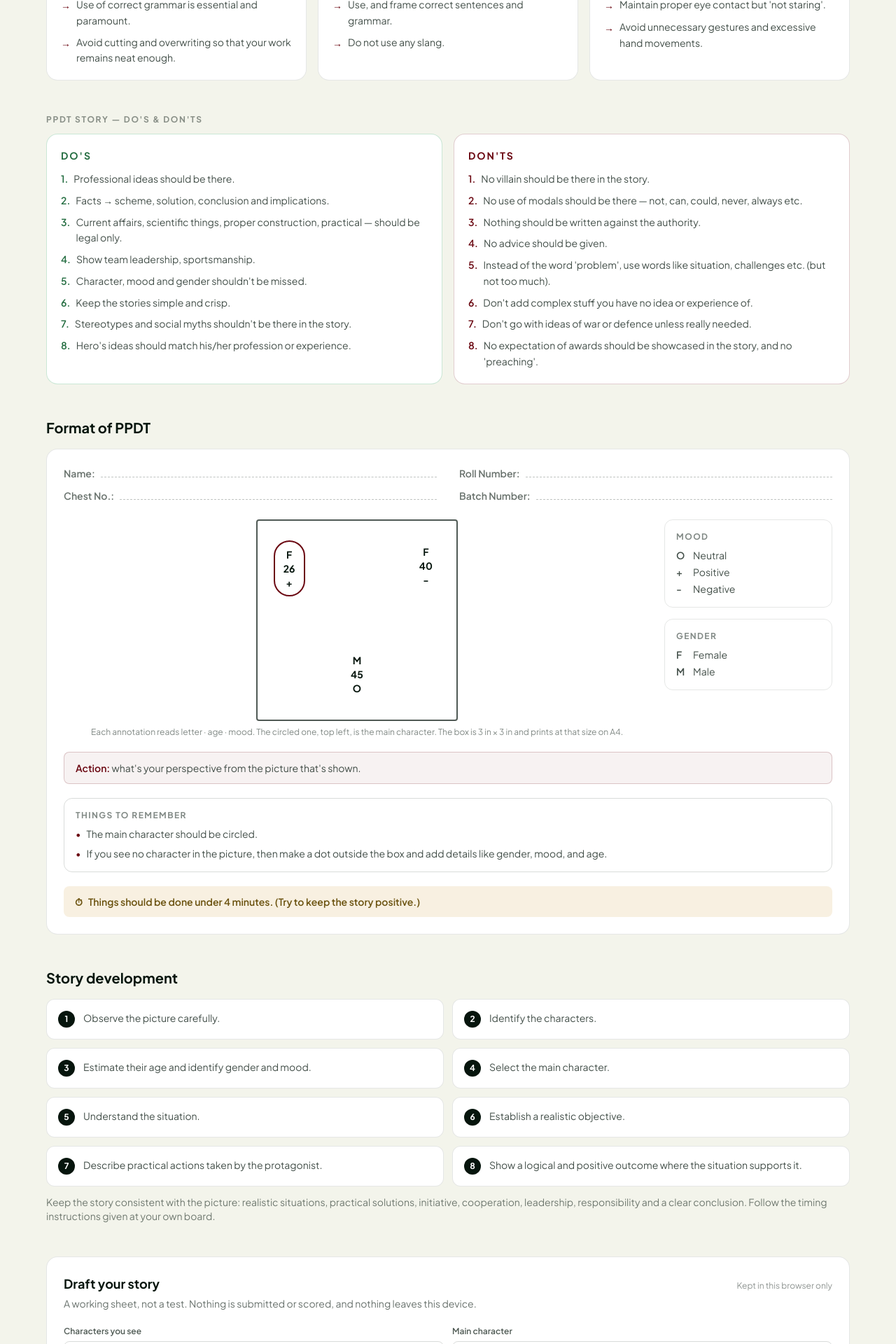
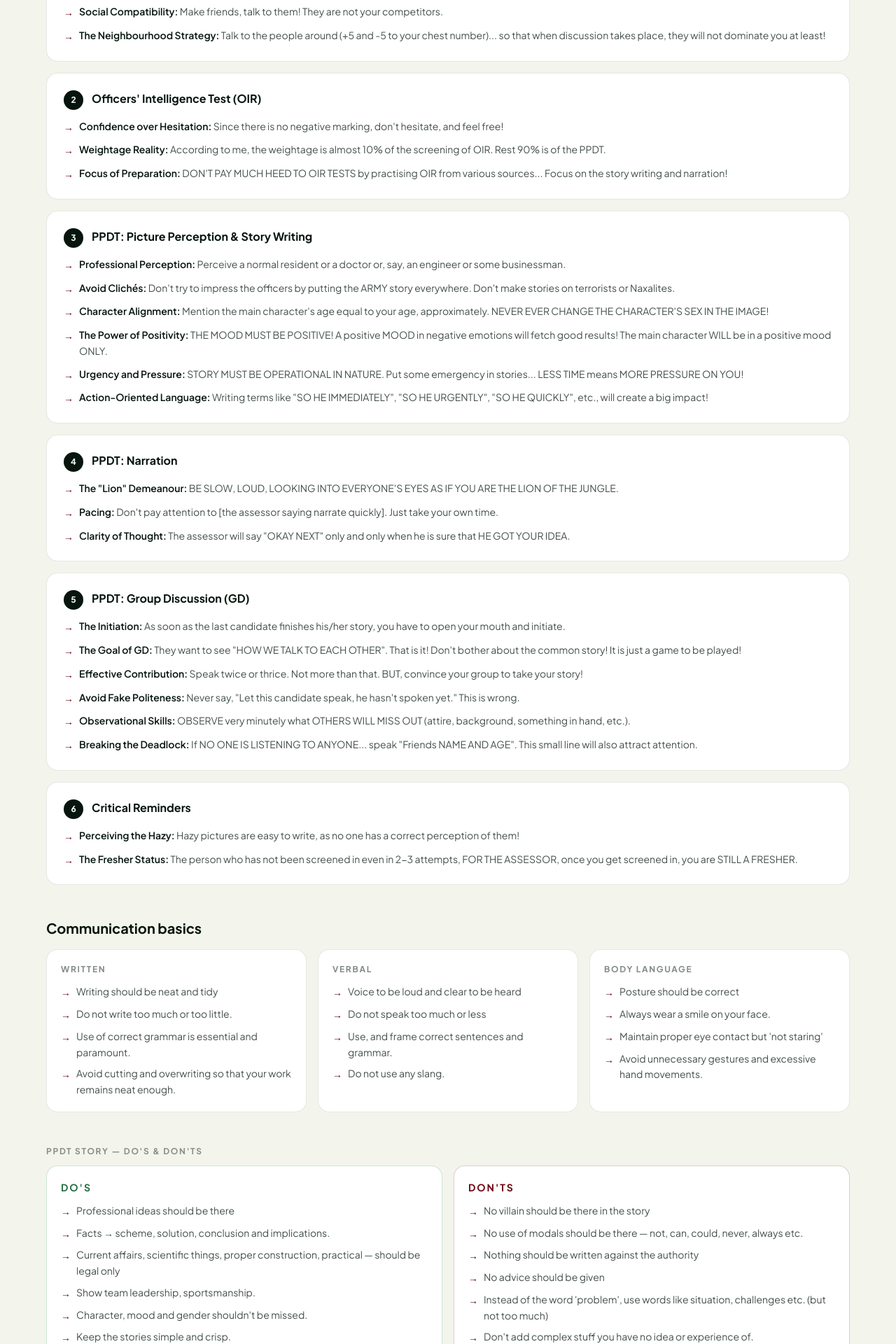
Before and after one commit to amansaroj2304/LearnersPark-2.0, a Next.js app: page /ppdt in a window 1280 px wide. Shown: the part 660-2580 px from the top of the page at 70% size. Built offline with nearby package versions, Linux system fonts and the light colour scheme; no server answers.

Commit message:
feat(ppdt): merge Day 1 walkthrough into the reference page
- H1 now Picture Perception & Discussion Test
- six numbered Day 1 blocks with bold lead-ins and caps preserved
- frame line and mentor credit above the walkthrough
- do's and don'ts aligned to the merged wording; draft sheet removed

```diff
--- a/src/app/ppdt/page.tsx
+++ b/src/app/ppdt/page.tsx
@@ -3,19 +3,132 @@ import Link from "next/link";
 import { Container } from "@/components/ui/container";
 import { SiteHeader } from "@/components/layout/site-header";
 import { SiteFooter } from "@/components/layout/site-footer";
-import { DraftSheet } from "@/components/ppdt/draft-sheet";
 
 export const metadata: Metadata = {
-  title: "PPDT — Picture Perception & Picture Description | Learners Park",
+  title: "PPDT — Picture Perception & Discussion Test | Learners Park",
   description:
-    "How to write and narrate a PPDT story: written, verbal and body-language guidance, do's and don'ts, and the exact answer-sheet format.",
+    "The Day 1 screening sequence as it is usually practised, the rules for writing and narrating a PPDT story, and the exact format of the answer sheet.",
 };
+
+type Block = { title: string; items: [string, string][] };
+
+const WALKTHROUGH: Block[] = [
+  {
+    title: "Pre-Testing & Building Rapport",
+    items: [
+      ["Social Compatibility", "Make friends, talk to them! They are not your competitors."],
+      [
+        "The Neighbourhood Strategy",
+        "Talk to the people around (+5 and -5 to your chest number)... so that when discussion takes place, they will not dominate you at least!",
+      ],
+    ],
+  },
+  {
+    title: "Officers' Intelligence Test (OIR)",
+    items: [
+      ["Confidence over Hesitation", "Since there is no negative marking, don't hesitate, and feel free!"],
+      [
+        "Weightage Reality",
+        "According to me, the weightage is almost 10% of the screening of OIR. Rest 90% is of the PPDT.",
+      ],
+      [
+        "Focus of Preparation",
+        "DON'T PAY MUCH HEED TO OIR TESTS by practising OIR from various sources... Focus on the story writing and narration!",
+      ],
+    ],
+  },
+  {
+    title: "PPDT: Picture Perception & Story Writing",
+    items: [
+      [
+        "Professional Perception",
+        "Perceive a normal resident or a doctor or, say, an engineer or some businessman.",
+      ],
+      [
+        "Avoid Clichés",
+        "Don't try to impress the officers by putting the ARMY story everywhere. Don't make stories on terrorists or Naxalites.",
+      ],
+      [
+        "Character Alignment",
+        "Mention the main character's age equal to your age, approximately. NEVER EVER CHANGE THE CHARACTER'S SEX IN THE IMAGE!",
+      ],
+      [
+        "The Power of Positivity",
+        "THE MOOD MUST BE POSITIVE! A positive MOOD in negative emotions will fetch good results! The main character WILL be in a positive mood ONLY.",
+      ],
+      [
+        "Urgency and Pressure",
+        "STORY MUST BE OPERATIONAL IN NATURE. Put some emergency in stories... LESS TIME means MORE PRESSURE ON YOU!",
+      ],
+      [
+        "Action-Oriented Language",
+        'Writing terms like "SO HE IMMEDIATELY", "SO HE URGENTLY", "SO HE QUICKLY", etc., will create a big impact!',
+      ],
+    ],
+  },
+  {
+    title: "PPDT: Narration",
+    items: [
+      [
+        'The "Lion" Demeanour',
+        "BE SLOW, LOUD, LOOKING INTO EVERYONE'S EYES AS IF YOU ARE THE LION OF THE JUNGLE.",
+      ],
+      [
+        "Pacing",
+        "Don't pay attention to [the assessor saying narrate quickly]. Just take your own time.",
+      ],
+      [
+        "Clarity of Thought",
+        'The assessor will say "OKAY NEXT" only and only when he is sure that HE GOT YOUR IDEA.',
+      ],
+    ],
+  },
+  {
+    title: "PPDT: Group Discussion (GD)",
+    items: [
+      [
+        "The Initiation",
+        "As soon as the last candidate finishes his/her story, you have to open your mouth and initiate.",
+      ],
+      [
+        "The Goal of GD",
+        'They want to see "HOW WE TALK TO EACH OTHER". That is it! Don\'t bother about the common story! It is just a game to be played!',
+      ],
+      [
+        "Effective Contribution",
+        "Speak twice or thrice. Not more than that. BUT, convince your group to take your story!",
+      ],
+      [
+        "Avoid Fake Politeness",
+        'Never say, "Let this candidate speak, he hasn\'t spoken yet." This is wrong.',
+      ],
+      [
+        "Observational Skills",
+        "OBSERVE very minutely what OTHERS WILL MISS OUT (attire, background, something in hand, etc.).",
+      ],
+      [
+        "Breaking the Deadlock",
+        'If NO ONE IS LISTENING TO ANYONE... speak "Friends NAME AND AGE". This small line will also attract attention.',
+      ],
+    ],
+  },
+  {
+    title: "Critical Reminders",
+    items: [
+      ["Perceiving the Hazy", "Hazy pictures are easy to write, as no one has a correct perception of them!"],
+      [
+        "The Fresher Status",
+        "The person who has not been screened in even in 2-3 attempts, FOR THE ASSESSOR, once you get screened in, you are STILL A FRESHER.",
+      ],
+    ],
+  },
+];
 
 const GUIDELINES = [
   {
     title: "Written",
     items: [
-      "Writing should be neat and tidy.",
+      "Writing should be neat and tidy",
       "Do not write too much or too little.",
       "Use of correct grammar is essential and paramount.",
       "Avoid cutting and overwriting so that your work remains neat enough.",
@@ -24,8 +137,8 @@ const GUIDELINES = [
   {
     title: "Verbal",
     items: [
-      "Voice to be loud and clear to be heard.",
-      "Do not speak too much or little.",
+      "Voice to be loud and clear to be heard",
+      "Do not speak too much or less",
       "Use, and frame correct sentences and grammar.",
       "Do not use any slang.",
     ],
@@ -33,18 +146,18 @@ const GUIDELINES = [
   {
     title: "Body language",
     items: [
-      "Posture should be correct.",
+      "Posture should be correct",
       "Always wear a smile on your face.",
-      "Maintain proper eye contact but 'not staring'.",
+      "Maintain proper eye contact but 'not staring'",
       "Avoid unnecessary gestures and excessive hand movements.",
     ],
   },
 ];
 
 const DOS = [
-  "Professional ideas should be there.",
+  "Professional ideas should be there",
   "Facts → scheme, solution, conclusion and implications.",
-  "Current affairs, scientific things, proper construction, practical — should be legal only.",
+  "Current affairs, scientific things, proper construction, practical — should be legal only",
   "Show team leadership, sportsmanship.",
   "Character, mood and gender shouldn't be missed.",
   "Keep the stories simple and crisp.",
@@ -53,25 +166,14 @@ const DOS = [
 ];
 
 const DONTS = [
-  "No villain should be there in the story.",
+  "No villain should be there in the story",
   "No use of modals should be there — not, can, could, never, always etc.",
-  "Nothing should be written against the authority.",
-  "No advice should be given.",
-  "Instead of the word 'problem', use words like situation, challenges etc. (but not too much).",
+  "Nothing should be written against the authority",
+  "No advice should be given",
+  "Instead of the word 'problem', use words like situation, challenges etc. (but not too much)",
   "Don't add complex stuff you have no idea or experience of.",
-  "Don't go with ideas of war or defence unless really needed.",
-  "No expectation of awards should be showcased in the story, and no 'preaching'.",
-];
-
-const STORY_STEPS = [
-  "Observe the picture carefully.",
-  "Identify the characters.",
-  "Estimate their age and identify gender and mood.",
-  "Select the main character.",
-  "Understand the situation.",
-  "Establish a realistic objective.",
-  "Describe practical actions taken by the protagonist.",
-  "Show a logical and positive outcome where the situation supports it.",
+  "Don't go with ideas of war or defence unless really needed",
+  "No expectation of awards should be showcased in the story, and no 'preaching'",
 ];
 
 function ArrowList({ items }: { items: string[] }) {
@@ -90,13 +192,13 @@ function ArrowList({ items }: { items: string[] }) {
 export default function PpdtPage() {
   return (
     <>
-      <SiteHeader />
       <style>{`
         @media print {
           @page { size: A4; margin: 15mm; }
           .ppdt-box { width: 3in !important; height: 3in !important; break-inside: avoid; }
         }
       `}</style>
+      <SiteHeader />
       <main className="bg-bg-light">
         <Container className="py-12 sm:py-16">
           <nav aria-label="Breadcrumb" className="text-xs font-semibold text-ink/45">
@@ -107,7 +209,7 @@ export default function PpdtPage() {
 
           <p className="mt-6 text-xs font-bold tracking-[0.16em] text-crimson uppercase">PPDT · Day 1 · Screening</p>
           <h1 className="mt-3 max-w-3xl text-[clamp(2rem,4.5vw,3rem)] font-extrabold leading-[1.05] tracking-[-0.03em] text-ink">
-            Picture Perception &amp; Picture Description
+            Picture Perception &amp; Discussion Test
           </h1>
           <p className="mt-4 max-w-2xl text-[15px] leading-relaxed text-ink/65">
             One picture, thirty seconds to look, four minutes to write, then narrate and agree a common
@@ -120,6 +222,35 @@ export default function PpdtPage() {
           <p className="mt-4 inline-flex rounded-full border border-gold/50 bg-gold/15 px-3 py-1 text-xs font-semibold text-[#7a5c10]">
             Reference notes only — practice test coming
           </p>
+
+          {/* Day 1 walkthrough */}
+          <section className="mt-12" aria-labelledby="day1">
+            <h2 id="day1" className="text-xl font-bold text-ink">Day 1, start to finish</h2>
+            <p className="mt-2 max-w-2xl text-sm leading-relaxed text-ink/60">
+              Notes, not directives — this reflects one mentor&apos;s reading of the screening stage.
+              Day 1 notes, adapted from a mentor&apos;s briefing.
+            </p>
+            <div className="mt-5 space-y-4">
+              {WALKTHROUGH.map((block, i) => (
+                <div key={block.title} className="rounded-2xl border border-ink/10 bg-white p-5 sm:p-6">
+                  <h3 className="flex items-baseline gap-3 text-base font-bold text-ink">
+                    <span className="flex h-7 w-7 shrink-0 items-center justify-center rounded-full bg-ink text-xs font-bold text-white">
+                      {i + 1}
+                    </span>
+                    {block.title}
+                  </h3>
+                  <ul className="mt-3 space-y-2.5">
+                    {block.items.map(([lead, text]) => (
+                      <li key={lead} className="flex gap-2 text-sm leading-relaxed text-ink/75">
+                        <span aria-hidden="true" className="mt-px text-crimson">→</span>
+                        <span><strong className="font-semibold text-ink">{lead}:</strong> {text}</span>
+                      </li>
+                    ))}
+                  </ul>
+                </div>
+              ))}
+            </div>
+          </section>
 
           {/* Written / verbal / body language */}
           <section className="mt-12" aria-labelledby="communication">
@@ -140,25 +271,11 @@ export default function PpdtPage() {
             <div className="mt-3 grid gap-4 md:grid-cols-2">
               <div className="rounded-2xl border border-[#2f9e5b]/25 bg-white p-5">
                 <h2 id="dos-donts" className="text-sm font-bold tracking-[0.14em] text-[#256e42] uppercase">Do&apos;s</h2>
-                <ol className="mt-3 space-y-2">
-                  {DOS.map((item, i) => (
-                    <li key={item} className="flex gap-2 text-sm leading-relaxed text-ink/75">
-                      <span aria-hidden="true" className="font-semibold text-[#256e42]">{i + 1}.</span>
-                      <span>{item}</span>
-                    </li>
-                  ))}
-                </ol>
+                <div className="mt-3"><ArrowList items={DOS} /></div>
               </div>
               <div className="rounded-2xl border border-crimson/20 bg-white p-5">
                 <h2 className="text-sm font-bold tracking-[0.14em] text-crimson uppercase">Don&apos;ts</h2>
-                <ol className="mt-3 space-y-2">
-                  {DONTS.map((item, i) => (
-                    <li key={item} className="flex gap-2 text-sm leading-relaxed text-ink/75">
-                      <span aria-hidden="true" className="font-semibold text-crimson">{i + 1}.</span>
-                      <span>{item}</span>
-                    </li>
-                  ))}
-                </ol>
+                <div className="mt-3"><ArrowList items={DONTS} /></div>
               </div>
             </div>
           </section>
@@ -183,7 +300,6 @@ export default function PpdtPage() {
               </div>
 
               <div className="mt-6 grid gap-5 lg:grid-cols-[1fr_240px]">
-                {/* Answer sheet box */}
                 <figure className="flex flex-col items-center">
                   <div
                     className="ppdt-box relative rounded-sm border-2 border-ink/70"
@@ -211,7 +327,6 @@ export default function PpdtPage() {
                   </figcaption>
                 </figure>
 
-                {/* Legends */}
                 <div className="space-y-4">
                   <div className="rounded-xl border border-ink/10 p-4">
                     <h3 className="text-xs font-bold tracking-[0.12em] text-ink/50 uppercase">Mood</h3>
@@ -239,7 +354,7 @@ export default function PpdtPage() {
               <div className="mt-5 rounded-xl border border-ink/15 p-4">
                 <h3 className="text-xs font-bold tracking-[0.12em] text-ink/50 uppercase">Things to remember</h3>
                 <ul className="mt-2 space-y-2">
-                  <li className="flex gap-2 text-sm text-ink/75"><span aria-hidden="true" className="text-crimson">•</span>The main character should be circled.</li>
+                  <li className="flex gap-2 text-sm text-ink/75"><span aria-hidden="true" className="text-crimson">•</span>The main character should be circled</li>
                   <li className="flex gap-2 text-sm text-ink/75"><span aria-hidden="true" className="text-crimson">•</span>If you see no character in the picture, then make a dot outside the box and add details like gender, mood, and age.</li>
                 </ul>
               </div>
@@ -251,29 +366,6 @@ export default function PpdtPage() {
             </div>
           </section>
 
-          {/* Story sequence */}
-          <section className="mt-12" aria-labelledby="story">
-            <h2 id="story" className="text-xl font-bold text-ink">Story development</h2>
-            <ol className="mt-4 grid gap-3 sm:grid-cols-2">
-              {STORY_STEPS.map((step, i) => (
-                <li key={step} className="flex gap-3 rounded-xl border border-ink/10 bg-white p-4 text-sm text-ink/75">
-                  <span className="flex h-6 w-6 shrink-0 items-center justify-center rounded-full bg-ink text-xs font-bold text-white">{i + 1}</span>
-                  {step}
-                </li>
-              ))}
-            </ol>
-            <p className="mt-3 text-sm text-ink/55">
-              Keep the story consistent with the picture: realistic situations, practical solutions,
-              initiative, cooperation, leadership, responsibility and a clear conclusion. Follow the
-              timing instructions given at your own board.
-            </p>
-          </section>
-
-          <section className="mt-12" aria-labelledby="draft">
-            <h2 id="draft" className="sr-only">Draft sheet</h2>
-            <DraftSheet />
-          </section>
-
           <p className="mt-8 text-sm text-ink/50">
             <Link href="/ssb" className="font-semibold text-crimson hover:underline">← Back to the 17 SSB tests</Link>
           </p>
```
